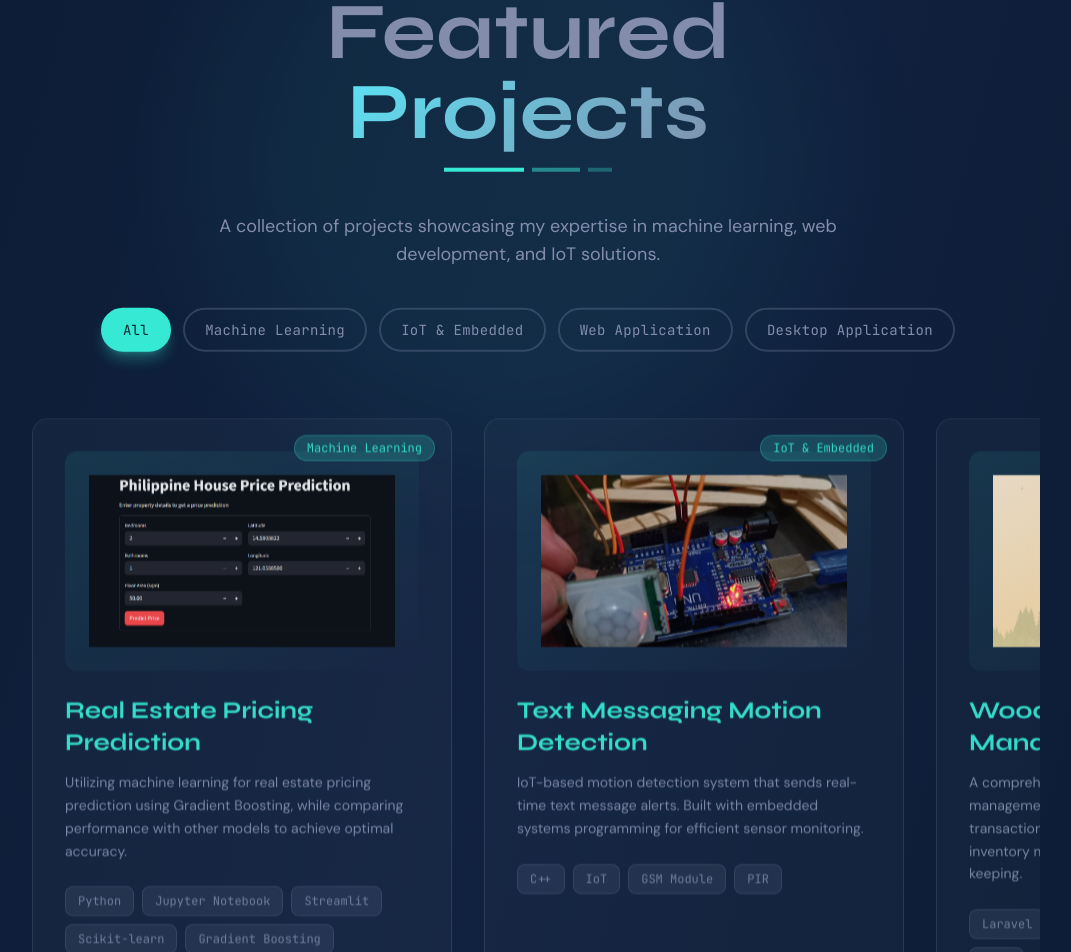
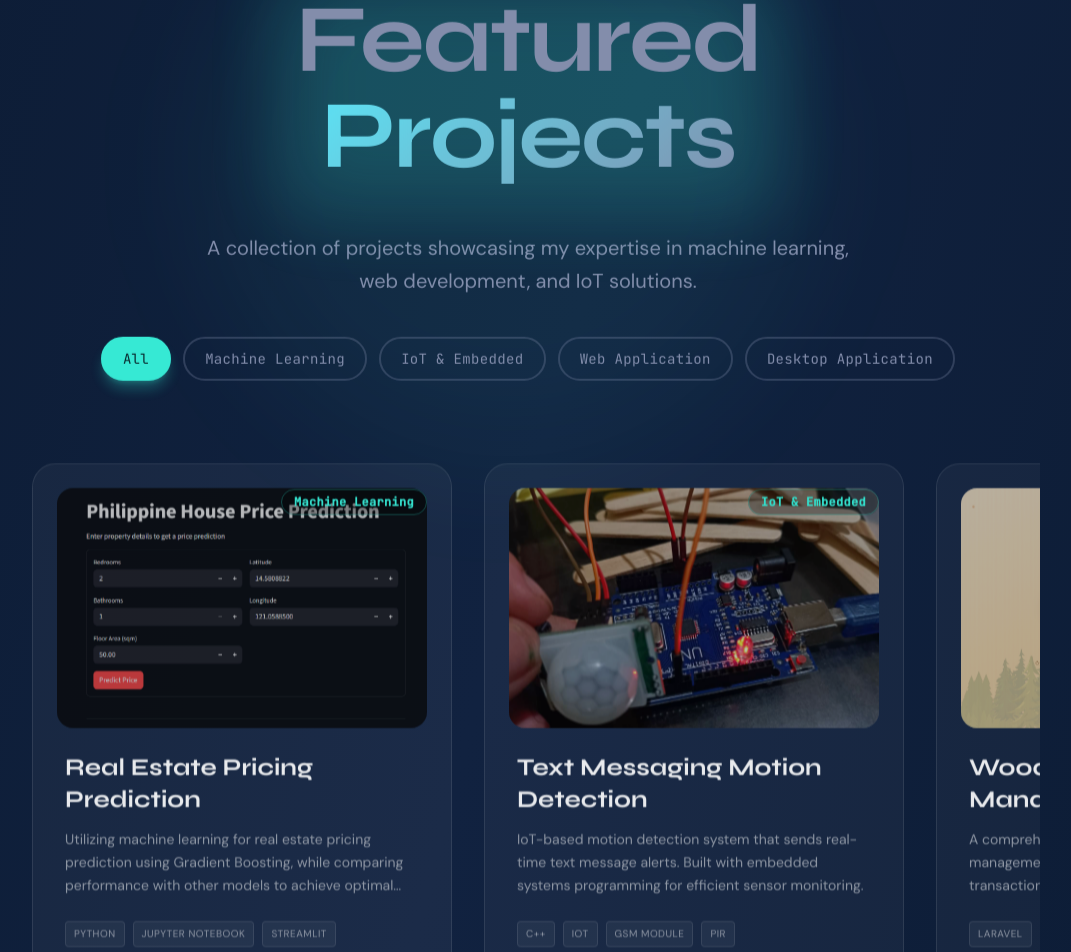
Before and after one commit to JayLao27/m-portfolio, a React (Vite) app: page / in a window 1280 px wide. Shown: the part 1904-2856 px from the top of the page, without its empty margins (112-1183 px from the left). Built offline with nearby package versions, Linux system fonts and the light colour scheme.

Commit message:
🔧 update (projects): enhance layout and styling for better visibility

```diff
--- a/src/components/section/projects.tsx
+++ b/src/components/section/projects.tsx
@@ -122,24 +122,22 @@ export const Projects: React.FC<{ isDarkMode: boolean }> = ({ isDarkMode }) => {
       </div>
 
       {/* Header */}
-      <div className={`mb-16 text-center relative z-10 scroll-animate ${isVisible ? 'show' : ''}`}>
-        <div className="inline-block">
-          <div className="relative">
+      <div className={`mb-20 text-center relative z-10 scroll-animate ${isVisible ? 'show' : ''}`}>
+        {/* Connecting Line Receiver */}
+        <div className={`absolute left-[10%] top-[-8rem] w-[2px] h-32 bg-gradient-to-t ${isDarkMode ? 'from-highlight/50 to-transparent' : 'from-[#1DD0A7]/50 to-transparent'
+          } max-md:hidden`}></div>
+
+        <div className="inline-block relative">
+          <div className={`absolute -inset-4 blur-2xl opacity-20 ${isDarkMode ? 'bg-highlight' : 'bg-[#1DD0A7]'}`}></div>
           <h2
-              className={`font-['Syne'] ${isDarkMode ? 'text-tagline-text' : 'text-[#E1E8FF]'} text-[5rem] font-bold mb-4 max-md:text-[3.5rem] leading-none`}
+            className={`relative font-['Syne'] ${isDarkMode ? 'text-tagline-text' : 'text-[#E1E8FF]'} text-[6rem] font-bold mb-4 max-md:text-[3.5rem] leading-none tracking-tight`}
           >
             Featured
             <span className="block text-gradient">Projects</span>
           </h2>
-            <div className="flex justify-center gap-2 mt-4">
-              <div className="w-20 h-1 bg-highlight"></div>
-              <div className="w-12 h-1 bg-highlight/50"></div>
-              <div className="w-6 h-1 bg-highlight/30"></div>
-            </div>
-          </div>
         </div>
 
-        <p className={`mt-8 text-lg font-['DM_Sans'] ${isDarkMode ? 'text-body-text' : 'text-white/80'} max-w-2xl mx-auto`}>
+        <p className={`mt-8 text-xl font-['DM_Sans'] ${isDarkMode ? 'text-body-text' : 'text-white/80'} max-w-2xl mx-auto leading-relaxed`}>
           A collection of projects showcasing my expertise in machine learning, web development, and IoT solutions.
         </p>
 
@@ -177,75 +175,78 @@ export const Projects: React.FC<{ isDarkMode: boolean }> = ({ isDarkMode }) => {
           {filteredProjects.map((project, index) => (
             <div
               key={project.id}
-              className={`project-card perspective-card flex-shrink-0 w-[420px] p-8 rounded-2xl transition-all duration-500 group relative overflow-hidden ${isDarkMode
-                ? 'glass-effect hover:bg-white/5'
-                : 'bg-gradient-to-br from-white/10 to-transparent border border-white/20 hover:bg-white/15'
-                }`}
+              className={`project-card perspective-card flex-shrink-0 w-[420px] p-6 rounded-3xl transition-all duration-500 group relative overflow-hidden ${isDarkMode
+                ? 'bg-white/5 border border-white/10 hover:border-highlight/30 hover:shadow-2xl hover:shadow-highlight/10'
+                : 'bg-white/10 border border-white/20 hover:border-[#1DD0A7]/30 hover:shadow-2xl hover:shadow-[#1DD0A7]/10'
+                } backdrop-blur-md`}
               style={{
                 animation: `fadeInUp 0.6s cubic-bezier(0.16, 1, 0.3, 1) forwards`,
                 animationDelay: `${index * 0.1}s`,
-                opacity: 0
+                opacity: 0,
+                transformStyle: 'preserve-3d'
               }}
             >
-              {/* Gradient overlay on hover */}
-              <div className={`absolute inset-0 opacity-0 group-hover:opacity-100 transition-opacity duration-500 ${isDarkMode
-                ? 'bg-gradient-to-br from-highlight/10 to-transparent'
-                : 'bg-gradient-to-br from-[#1DD0A7]/10 to-transparent'
+              {/* Hover Glow Gradient */}
+              <div className={`absolute inset-0 opacity-0 group-hover:opacity-100 transition-opacity duration-700 ${isDarkMode
+                ? 'bg-[radial-gradient(circle_at_center,rgba(94,238,255,0.15),transparent_70%)]'
+                : 'bg-[radial-gradient(circle_at_center,rgba(29,208,167,0.15),transparent_70%)]'
                 }`}></div>
 
               {/* Category Badge */}
-              <div className={`absolute top-4 right-4 px-3 py-1 rounded-full text-xs font-['JetBrains_Mono'] ${isDarkMode
-                ? 'bg-highlight/20 text-highlight border border-highlight/30'
-                : 'bg-[#1DD0A7]/20 text-[#1DD0A7] border border-[#1DD0A7]/30'
+              <div className="absolute top-6 right-6 z-20">
+                <span className={`px-3 py-1 rounded-full text-xs font-['JetBrains_Mono'] font-bold tracking-wide border backdrop-blur-md ${isDarkMode
+                  ? 'bg-black/30 text-highlight border-highlight/30'
+                  : 'bg-white/30 text-[#1DD0A7] border-[#1DD0A7]/30'
                   }`}>
                   {project.category}
+                </span>
               </div>
 
-              {/* Project Icon */}
-              <div className={`project-image relative w-full h-[220px] rounded-xl mb-6 overflow-hidden flex items-center justify-center p-6 transition-transform duration-500 group-hover:scale-105 ${isDarkMode
-                ? 'bg-gradient-to-br from-highlight/10 to-transparent'
-                : 'bg-gradient-to-br from-[#1DD0A7]/10 to-transparent'
-                }`} id={`project-image-${project.id}`}>
+              {/* Project Image */}
+              <div className="relative w-full h-[240px] rounded-2xl overflow-hidden mb-6 group-hover:-translate-y-1 transition-transform duration-500">
+                <div className={`absolute inset-0 z-10 transition-colors duration-500 ${isDarkMode ? 'bg-black/20 group-hover:bg-transparent' : 'bg-black/10 group-hover:bg-transparent'
+                  }`}></div>
                 <img
                   src={project.image}
-                  className="w-full h-full object-cover"
+                  className="w-full h-full object-cover transform transition-transform duration-700 group-hover:scale-110"
+                  alt={project.title}
                 />
-
-                {/* Shine effect */}
-                <div className="absolute inset-0 bg-gradient-to-r from-transparent via-white/10 to-transparent -translate-x-full group-hover:translate-x-full transition-transform duration-1000"></div>
               </div>
 
-              {/* Project Content */}
-              <div className="relative z-10">
+              {/* Content */}
+              <div className="relative z-10 px-2">
                 <h3
-                  className={`text-2xl font-['Syne'] font-bold mb-3 transition-colors duration-300 ${isDarkMode ? 'text-highlight group-hover:text-[#5EEEFF]' : 'text-[#E1E8FF] group-hover:text-[#1DD0A7]'
+                  className={`text-2xl font-['Syne'] font-bold mb-3 transition-colors duration-300 ${isDarkMode ? 'text-white group-hover:text-highlight' : 'text-white group-hover:text-[#1DD0A7]'
                     }`}
                 >
                   {project.title}
                 </h3>
 
                 <p
-                  className={`text-sm font-['DM_Sans'] mb-6 leading-relaxed ${isDarkMode ? 'text-body-text' : 'text-white/80'}`}
+                  className={`text-sm font-['DM_Sans'] mb-6 leading-relaxed line-clamp-3 ${isDarkMode ? 'text-gray-400' : 'text-gray-200'}`}
                 >
                   {project.description}
                 </p>
 
                 {/* Technologies */}
                 <div className="flex flex-wrap gap-2 mb-6">
-                  {project.technologies.map((tech) => (
+                  {project.technologies.slice(0, 4).map((tech) => ( // Showing top 4 to prevent clutter
                     <span
                       key={tech}
-                      className={`text-xs px-3 py-1.5 rounded-lg font-['JetBrains_Mono'] transition-all duration-300 hover:scale-110 ${isDarkMode
-                        ? 'bg-[rgba(136,146,176,0.15)] text-[rgba(136,146,176,0.9)] border border-[rgba(136,146,176,0.2)]'
-                        : 'bg-white/10 text-white/90 border border-white/20'
+                      className={`text-[10px] uppercase tracking-wider px-2 py-1 rounded border transition-all duration-300 ${isDarkMode
+                        ? 'bg-white/5 text-gray-400 border-white/10 group-hover:border-highlight/30 group-hover:text-highlight'
+                        : 'bg-white/10 text-gray-200 border-white/20 group-hover:border-[#1DD0A7]/30 group-hover:text-[#1DD0A7]'
                         }`}
                     >
                       {tech}
                     </span>
                   ))}
+                  {project.technologies.length > 4 && (
+                    <span className={`text-[10px] px-2 py-1 rounded border ${isDarkMode ? 'bg-white/5 border-white/10 text-gray-500' : 'bg-white/10 border-white/20 text-gray-300'}`}>
+                      +{project.technologies.length - 4}
+                    </span>
+                  )}
                 </div>
-
-
               </div>
             </div>
           ))}
```
Lines whose indentation alone changed are shown as unchanged.
